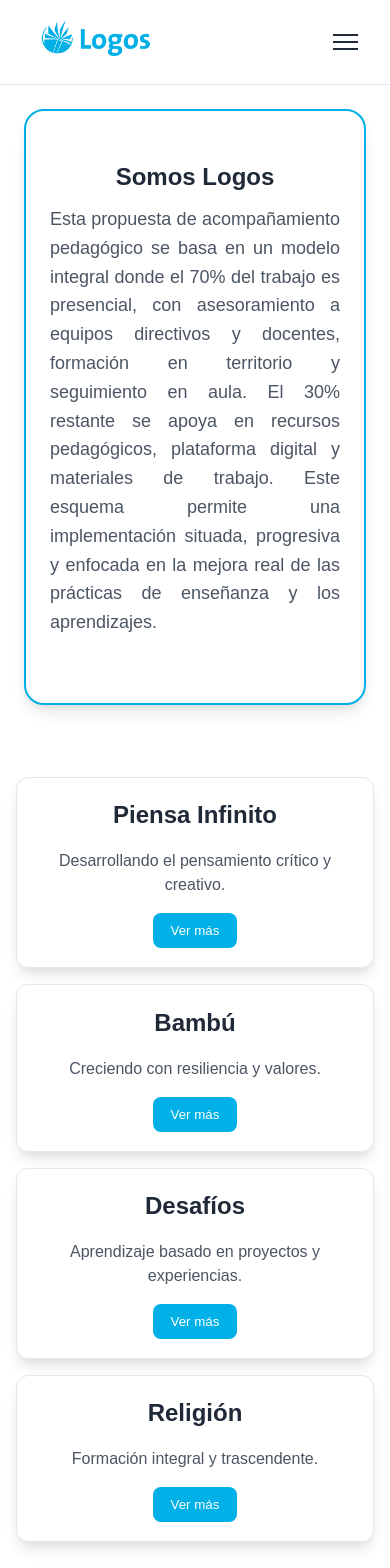
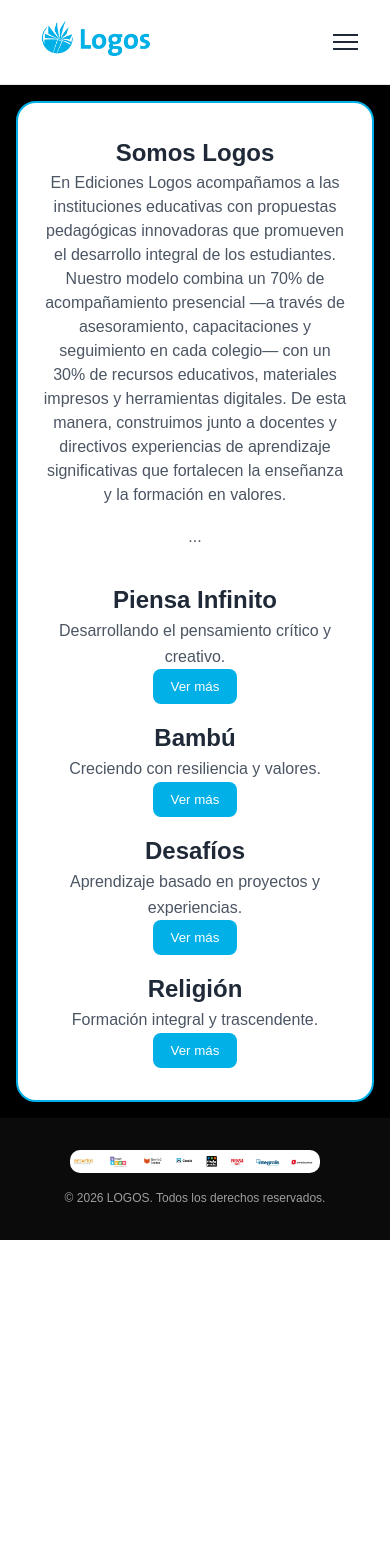
Before and after one commit to FedynaCarlos/programas, a React (Vite) app: page / in a window 390 px wide. Shown: the top 1568 px of the page. After the commit the page ends 1240 px from the top, so only its background shows below. Built offline with nearby package versions, Linux system fonts and the light colour scheme.

Commit message:
Actualizando Home

```diff
--- a/src/App.css
+++ /dev/null
@@ -1,9 +0,0 @@
-* {
-  margin: 0;
-  padding: 0;
-  box-sizing: border-box;
-}
-
-body {
-  font-family: Arial, sans-serif;
-}
--- a/src/index.css
+++ b/src/index.css
@@ -40,9 +40,7 @@
 
 body {
   margin: 0;
-  background: var(--bg);
   color: var(--text);
-  font-family: var(--sans);
 }
 
 #root {
--- a/src/pages/Home.jsx
+++ b/src/pages/Home.jsx
@@ -6,17 +6,19 @@ import "../styles/home.css";
 function Home() {
     return (
         <Layout>
+            <div className="home">
 
-            {/* HERO GRANDE */}
                <section className="hero-card">
     <div className="hero-inner">
-                    <h1>Somos Logos </h1>
-                    <p className="hero-text">Esta propuesta de acompañamiento pedagógico se basa en un modelo integral donde el 70% del trabajo es presencial, con asesoramiento a equipos directivos y docentes, formación en territorio y seguimiento en aula. El 30% restante se apoya en recursos pedagógicos, plataforma digital y materiales de trabajo. Este esquema permite una implementación situada, progresiva y enfocada en la mejora real de las prácticas de enseñanza y los aprendizajes.</p>
-                </div>
-            </section>
 
-            {/* CARDS PROYECTOS */}
-            <section className="cards-grid">
+        <h1>Somos Logos</h1>
+        En Ediciones Logos acompañamos a las instituciones educativas con propuestas pedagógicas innovadoras que promueven el desarrollo integral de los estudiantes. Nuestro modelo combina un 70% de acompañamiento presencial —a través de asesoramiento, capacitaciones y seguimiento en cada colegio— con un 30% de recursos educativos, materiales impresos y herramientas digitales. De esta manera, construimos junto a docentes y directivos experiencias de aprendizaje significativas que fortalecen la enseñanza y la formación en valores.
+
+        <p className="hero-text">
+            ...
+        </p>
+
+        <div className="hero-programs">
             {cards.map((card) => (
                 <Card
                     key={card.id}
@@ -25,9 +27,13 @@ function Home() {
                     ruta={card.ruta}
                 />
             ))}
+        </div>
+
+    </div>
 </section>
 
-        </Layout >
+            </div>
+        </Layout>
     );
 }
 
--- a/src/styles/global.css
+++ b/src/styles/global.css
@@ -1,41 +1,56 @@
-/* RESET BASE */
+/* ==========================
+   RESET
+========================== */
+
 * {
+    margin: 0;
+    padding: 0;
     box-sizing: border-box;
 }
 
 html,
-body {
-    margin: 0;
-    padding: 0;
+body,
+#root {
+    min-height: 100%;
 }
 
-/* VARIABLES DEL SISTEMA */
+/* ==========================
+   VARIABLES
+========================== */
+
 :root {
+    /* Colores */
     --color-primary: #00b0e6;
     --color-primary-dark: #0095c2;
 
     --text: #4b5563;
     --text-h: #1f2937;
-    --bg: #ffffff;
     --border: #e5e7eb;
 
+    /* Tipografías */
     --heading: "Montserrat", sans-serif;
     --sans: "Catamaran", sans-serif;
 
+    /* Sombras */
     --shadow:
-        rgba(0, 0, 0, 0.1) 0 10px 15px -3px,
+        rgba(0, 0, 0, 0.10) 0 10px 15px -3px,
         rgba(0, 0, 0, 0.05) 0 4px 6px -2px;
 }
 
-/* BASE DEL SITIO */
+/* ==========================
+   BASE
+========================== */
+
 body {
     font-family: var(--sans);
-    background: var(--bg);
     color: var(--text);
     line-height: 1.5;
 }
 
-/* LAYOUT BASE */
+/* ==========================
+   LAYOUT
+========================== */
+
 #root {
     display: flex;
     flex-direction: column;
@@ -44,54 +59,72 @@ body {
 
 main {
     flex: 1;
-    /* SOLO ESTO */
 }
 
-/* TIPOGRAFÍA GLOBAL */
+/* ==========================
+   TIPOGRAFÍA
+========================== */
+
 h1,
 h2,
-h3 {
+h3,
+h4,
+h5,
+h6 {
     font-family: var(--heading);
     color: var(--text-h);
-    margin: 0;
 }
 
-/* LINKS */
-a {
-    text-decoration: none;
-    color: inherit;
+p {
+    line-height: 1.6;
 }
 
-/* BOTONES BASE */
+/* ==========================
+   LINKS
+========================== */
+
+a {
+    color: inherit;
+    text-decoration: none;
+}
+
+/* ==========================
+   BOTONES
+========================== */
+
 button {
+    border: none;
+    border-radius: 8px;
+    cursor: pointer;
+
+    padding: 10px 18px;
+
     background: var(--color-primary);
     color: white;
-    border: none;
-    padding: 10px 18px;
-    border-radius: 8px;
-    cursor: pointer;
-    transition: 0.3s;
+
+    transition: .3s ease;
 }
 
 button:hover {
     background: var(--color-primary-dark);
 }
 
-/* BOTÓN VOLVER HOME */
+/* ==========================
+   UTILIDADES
+========================== */
+
 .back-button {
     display: inline-block;
+
     margin-top: 2rem;
+    padding: 10px 16px;
 
-    padding: 10px 16px;
     border-radius: 8px;
 
     background: var(--color-primary);
     color: white;
 
-    font-size: 14px;
-    font-weight: 500;
-
-    transition: 0.3s ease;
+    transition: .3s ease;
 }
 
 .back-button:hover {
--- a/src/styles/home.css
+++ b/src/styles/home.css
@@ -1,4 +1,16 @@
-/* HERO GRANDE */
+/* ==========================
+   HOME
+========================== */
+
+.home {
+    background-color: #000;
+    min-height: 100vh;
+}
+
+/* ==========================
+   HERO
+========================== */
+
 .hero-card {
     width: 100%;
     min-height: 70vh;
@@ -28,80 +40,51 @@
     text-align: center;
 }
 
-.hero-inner p {
-    margin-top: 10px;
-    max-width: 500px;
-    line-height: 1.6;
-}
+.hero-text {
+    max-width: 750px;
+    margin-top: 1rem;
 
-/* CARDS */
-.cards-grid {
-    display: grid;
-    grid-template-columns: repeat(2, 1fr);
-    gap: 1.5rem;
-
-    max-width: 900px;
-    margin: 3rem auto;
-}
-
-/* CARD */
-.card {
-    border: 1px solid var(--border);
-    border-radius: 12px;
-
-    padding: 1.2rem;
-    background: white;
-
-    box-shadow: var(--shadow);
-
-    transition: 0.3s ease;
-    cursor: pointer;
-}
-
-.card {
-    display: flex;
-    flex-direction: column;
-    align-items: center;
-    text-align: center;
-}
-
-.card:hover {
-    transform: translateY(-5px);
-}
-
-.card h1 {
-    text-align: center;
-}
-
-.hero-text {
     text-align: justify;
-    max-width: 750px;
     line-height: 1.7;
 
     font-size: 18px;
-    font-weight: 400;
-
     color: var(--text);
-    margin-top: 1rem;
 }
 
-/* RESPONSIVE */
+/* ==========================
+   PROGRAMAS
+========================== */
+
+.hero-programs {
+    display: grid;
+    grid-template-columns: repeat(4, 1fr);
+    gap: 1rem;
+    margin-top: 2rem;
+}
+
+/* ==========================
+   RESPONSIVE
+========================== */
+
 @media (max-width: 768px) {
 
-    .cards-grid {
-        grid-template-columns: 1fr;
-        padding: 0 1rem;
-        gap: 1rem;
-    }
-
     .hero-card {
-        min-height: auto;
-        padding: 1.5rem;
+        padding: 1rem;
     }
 
     .hero-inner {
+        width: 100%;
         height: auto;
-        padding: 3rem 1.5rem;
-        text-align: center;
+        padding: 2rem 1.5rem;
+    }
+
+    .hero-text {
+        font-size: 16px;
+        text-align: left;
+    }
+
+    .hero-programs {
+        grid-template-columns: 1fr;
+        gap: 1rem;
     }
 }
```
Lines whose indentation alone changed are shown as unchanged.
